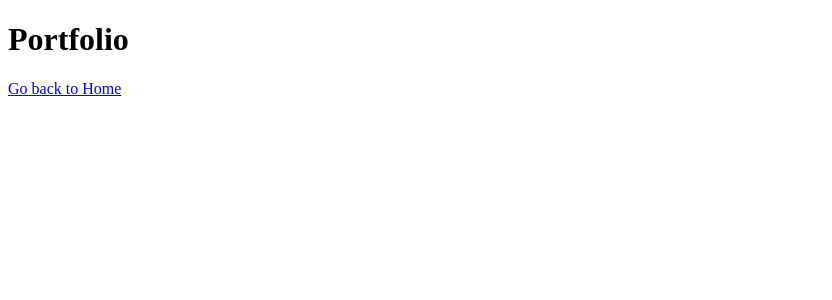
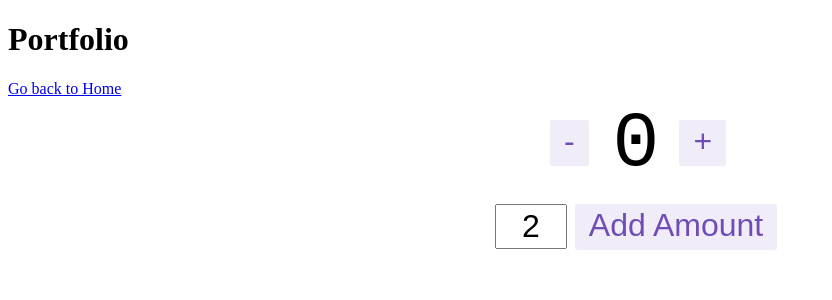
Before and after one commit to Decpwnz/portfolio-app, a React (Vite) app: page /portfolio in a window 1280 px wide. Shown: the top 300 px of the page, without its empty margins (0-832 px from the left). Built offline with nearby package versions, Linux system fonts and the light colour scheme.

Commit message:
Add redux and a template to see it running

```diff
--- a/package.json
+++ b/package.json
@@ -10,8 +10,10 @@
     "preview": "vite preview"
   },
   "dependencies": {
+    "@reduxjs/toolkit": "^2.2.5",
     "react": "^18.2.0",
     "react-dom": "^18.2.0",
+    "react-redux": "^9.1.2",
     "react-router-dom": "^6.23.1"
   },
   "devDependencies": {
--- a/src/App.tsx
+++ b/src/App.tsx
@@ -1,9 +1,12 @@
 import { Outlet } from 'react-router-dom'
+
+import { Counter } from './features/counter/Counter'
 
 function App() {
   return (
     <>
       <Outlet /> {/* This renders the matched child route */}
+      <Counter />
     </>
   )
 }
--- /dev/null
+++ b/src/app/hooks.ts
@@ -0,0 +1,7 @@
+import { useDispatch, useSelector } from 'react-redux'
+
+import type { AppDispatch, RootState } from './store'
+
+// Use throughout your app instead of plain `useDispatch` and `useSelector`
+export const useAppDispatch = useDispatch.withTypes<AppDispatch>()
+export const useAppSelector = useSelector.withTypes<RootState>()
--- /dev/null
+++ b/src/app/store.ts
@@ -0,0 +1,14 @@
+import { configureStore } from '@reduxjs/toolkit'
+
+import counterReducer from '../features/counter/counterSlice'
+
+export const store = configureStore({
+  reducer: {
+    counter: counterReducer,
+  },
+})
+
+// Infer the `RootState` and `AppDispatch` types from the store itself
+export type RootState = ReturnType<typeof store.getState>
+// Inferred type: {posts: PostsState, comments: CommentsState, users: UsersState}
+export type AppDispatch = typeof store.dispatch
--- /dev/null
+++ b/src/features/counter/Counter.module.css
@@ -0,0 +1,81 @@
+.row {
+  display: flex;
+  align-items: center;
+  justify-content: center;
+}
+
+.row > button {
+  margin-left: 4px;
+  margin-right: 8px;
+}
+
+.row:not(:last-child) {
+  margin-bottom: 16px;
+}
+
+.value {
+  font-size: 78px;
+  padding-left: 16px;
+  padding-right: 16px;
+  margin-top: 2px;
+  font-family: 'Courier New', Courier, monospace;
+}
+
+.button {
+  appearance: none;
+  background: none;
+  font-size: 32px;
+  padding-left: 12px;
+  padding-right: 12px;
+  outline: none;
+  border: 2px solid transparent;
+  color: rgb(112, 76, 182);
+  padding-bottom: 4px;
+  cursor: pointer;
+  background-color: rgba(112, 76, 182, 0.1);
+  border-radius: 2px;
+  transition: all 0.15s;
+}
+
+.textbox {
+  font-size: 32px;
+  padding: 2px;
+  width: 64px;
+  text-align: center;
+  margin-right: 4px;
+}
+
+.button:hover,
+.button:focus {
+  border: 2px solid rgba(112, 76, 182, 0.4);
+}
+
+.button:active {
+  background-color: rgba(112, 76, 182, 0.2);
+}
+
+.asyncButton {
+  /* composes: button; */
+  position: relative;
+}
+
+.asyncButton:after {
+  content: '';
+  background-color: rgba(112, 76, 182, 0.15);
+  display: block;
+  position: absolute;
+  width: 100%;
+  height: 100%;
+  left: 0;
+  top: 0;
+  opacity: 0;
+  transition:
+    width 1s linear,
+    opacity 0.5s ease 1s;
+}
+
+.asyncButton:active:after {
+  width: 0%;
+  opacity: 1;
+  transition: 0s;
+}
--- /dev/null
+++ b/src/features/counter/Counter.tsx
@@ -0,0 +1,44 @@
+import { useState } from 'react'
+
+import styles from './Counter.module.css'
+import { decrement, increment, incrementByAmount, selectCount } from './counterSlice'
+import { useAppSelector, useAppDispatch } from '../../app/hooks'
+
+export function Counter() {
+  const count = useAppSelector(selectCount)
+  const dispatch = useAppDispatch()
+  const [incrementAmount, setIncrementAmount] = useState('2')
+
+  const incrementValue = Number(incrementAmount) || 0
+
+  return (
+    <div>
+      <div className={styles.row}>
+        <button className={styles.button} aria-label="Decrement value" onClick={() => dispatch(decrement())}>
+          -
+        </button>
+        <span className={styles.value}>{count}</span>
+        <button className={styles.button} aria-label="Increment value" onClick={() => dispatch(increment())}>
+          +
+        </button>
+      </div>
+      <div className={styles.row}>
+        <input
+          className={styles.textbox}
+          aria-label="Set increment amount"
+          value={incrementAmount}
+          onChange={(e) => setIncrementAmount(e.target.value)}
+        />
+        <button className={styles.button} onClick={() => dispatch(incrementByAmount(incrementValue))}>
+          Add Amount
+        </button>
+        {/* <button className={styles.asyncButton} onClick={() => dispatch(incrementAsync(incrementValue))}>
+          Add Async
+        </button>
+        <button className={styles.button} onClick={() => dispatch(incrementIfOdd(incrementValue))}>
+          Add If Odd
+        </button> */}
+      </div>
+    </div>
+  )
+}
--- /dev/null
+++ b/src/features/counter/counterSlice.ts
@@ -0,0 +1,37 @@
+import type { RootState } from '@app/store.ts'
+import { createSlice, PayloadAction } from '@reduxjs/toolkit'
+
+// Define a type for the slice state
+export interface CounterState {
+  value: number
+}
+
+// Define the initial state using that type
+const initialState: CounterState = {
+  value: 0,
+}
+
+export const counterSlice = createSlice({
+  name: 'counter',
+  // `createSlice` will infer the state type from the `initialState` argument
+  initialState,
+  reducers: {
+    increment: (state) => {
+      state.value += 1
+    },
+    decrement: (state) => {
+      state.value -= 1
+    },
+    // Use the PayloadAction type to declare the contents of `action.payload`
+    incrementByAmount: (state, action: PayloadAction<number>) => {
+      state.value += action.payload
+    },
+  },
+})
+
+export const { increment, decrement, incrementByAmount } = counterSlice.actions
+
+// Other code such as selectors can use the imported `RootState` type
+export const selectCount = (state: RootState) => state.counter.value
+
+export default counterSlice.reducer
--- a/src/main.tsx
+++ b/src/main.tsx
@@ -1,8 +1,10 @@
 import React from 'react'
 
 import ReactDOM from 'react-dom/client'
+import { Provider } from 'react-redux'
 import { createBrowserRouter, RouterProvider } from 'react-router-dom'
 
+import { store } from './app/store.ts'
 import App from './App.tsx'
 import About from './pages/About/index.tsx'
 import Contacts from './pages/Contacts/index.tsx'
@@ -28,6 +30,8 @@ const router = createBrowserRouter([
 
 ReactDOM.createRoot(document.getElementById('root')!).render(
   <React.StrictMode>
-    <RouterProvider router={router} />
+    <Provider store={store}>
+      <RouterProvider router={router} />
+    </Provider>
   </React.StrictMode>
 )
```
Also changed, not shown: tsconfig.json (+13 -0 lines), 1 other file (tests, documents, lock files or other folders).
